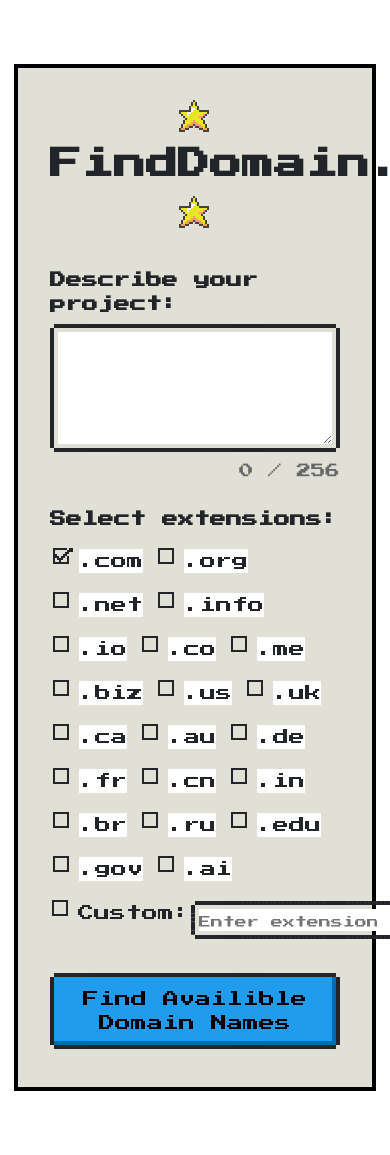
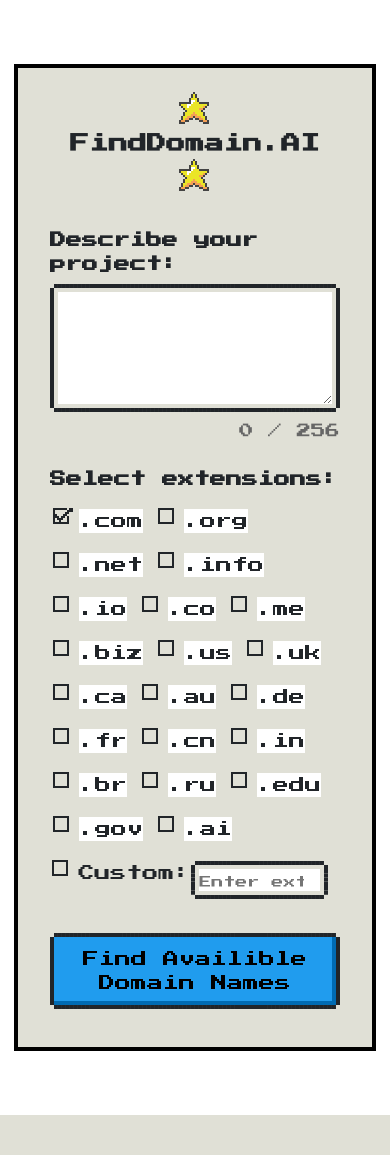
Before and after one commit to shenhcs/find-domain, a Flask app: page / in a window 390 px wide; the page is wider, and only the part inside the window is pictured. After the commit the page ends 1115 px from the top of that part, so only its background shows below. Run offline with Flask 2, Linux system fonts and the light colour scheme; some libraries are stand-ins or nearby versions; some web fonts are replaced.

Commit message:
mobile friendly micro adjustment

```diff
--- a/static/style.css
+++ b/static/style.css
@@ -33,6 +33,17 @@ body {
 /* Main container END */
 
 
+h1 {
+  white-space: normal;
+  overflow-wrap: break-word;
+}
+@media (max-width: 480px) {
+  h1 {
+      font-size: 1.2rem;
+  }
+}
+
+
 label[for="headline2"] {
   display: block;
   text-align: left;
@@ -60,7 +71,8 @@ label[for="headline2"] {
   background-color: inherit;
 }
 #customExtensionInput {
-  width: 202px;
+  max-width: 202px;
+  width: 100%;
   height: 30px;
   margin-left: 0;
   padding-left: 0;
```
